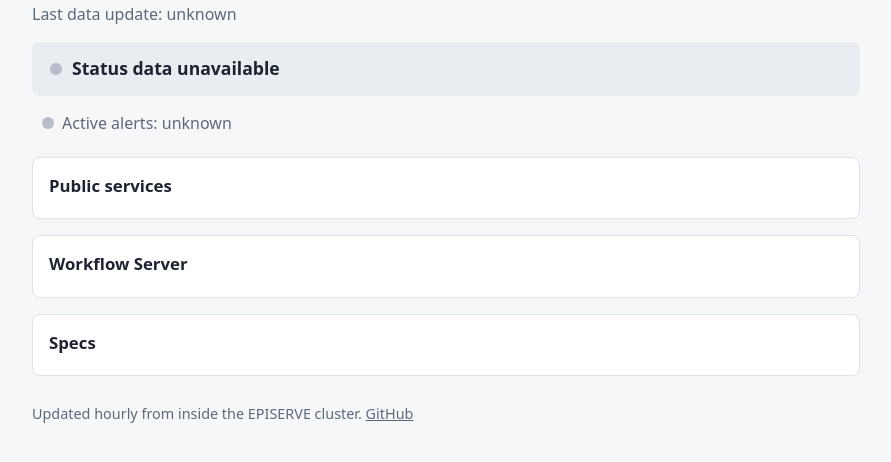
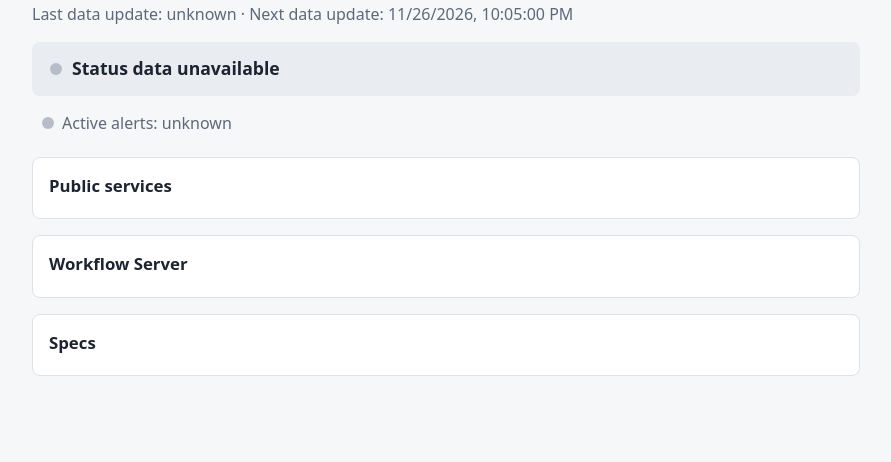
Before and after one commit to The-EPISERVE-Consortium/episerve-status, a website with bundled scripts: page index.html in a window 1280 px wide. Shown: the part 62-524 px from the top of the page, without its empty margins (194-1085 px from the left). Built offline with nearby package versions, Linux system fonts and the light colour scheme; no server answers.

Commit message:
Show the next data update; remove the footer

```diff
--- a/index.css
+++ b/index.css
@@ -63,9 +63,9 @@ section h2 { margin-top: 12px; }
 .spectable tbody th { font-weight: 600; white-space: nowrap; }
 .speccell { display: inline-flex; align-items: flex-start; gap: 6px; min-width: 10rem; }
 .speccell .dot { margin-top: 3px; }
-footer { margin-top: 28px; color: var(--muted); font-size: .9rem; }
-footer a { color: inherit; }
 @media (max-width: 600px) {
+  .updated .sep { display: none; }
+  .updated .part { display: block; }
   .row { grid-template-columns: 1fr auto; }
   .row .bar { grid-column: 1 / -1; }
   .rowdetail { grid-column: 1 / -1; margin-top: 0; }
@@ -77,3 +77,4 @@ footer a { color: inherit; }
   .spectable td::before { content: attr(data-label); flex: none; width: 6rem; color: var(--muted); font-size: .85rem; padding-top: 1px; }
   .speccell { min-width: 0; }
 }
+.updated .part { white-space: nowrap; }
--- a/index.html
+++ b/index.html
@@ -21,10 +21,6 @@
   </section>
   <section><h2>Specs</h2><div id="specs" class="specs"></div></section>
   <noscript><p>This page needs JavaScript to show the status.</p></noscript>
-  <footer>
-    <p>Updated hourly from inside the EPISERVE cluster.
-    <a href="https://github.com/The-EPISERVE-Consortium/episerve-status">GitHub</a></p>
-  </footer>
 </main>
 <script type="module" src="index.js"></script>
 </body>
--- a/index.js
+++ b/index.js
@@ -1,4 +1,4 @@
-import { banner, alertsLine, lastDays, barSummary, dayLabel, specCells, componentsStatus, flowsSummary } from "./render.js";
+import { banner, alertsLine, lastDays, barSummary, dayLabel, specCells, componentsStatus, flowsSummary, nextUpdate } from "./render.js";
 
 const RAW_URL =
   "https://raw.githubusercontent.com/The-EPISERVE-Consortium/episerve-status/data/status.json";
@@ -142,9 +142,13 @@ function render(status, now) {
 
   const up = document.getElementById("updated");
   up.className = b.level === "stale" ? "updated stale" : "updated";
-  up.textContent = "Last data update: ";
-  if (status && status.generated_at) up.append(when(status.generated_at, false));
-  else up.append("unknown");
+  up.replaceChildren();
+  const last = el("span", "part", "Last data update: ");
+  if (status && status.generated_at) last.append(when(status.generated_at, false));
+  else last.append("unknown");
+  const next = el("span", "part", "Next data update: ");
+  next.append(when(nextUpdate(now).toISOString(), false));
+  up.append(last, el("span", "sep", " \u00b7 "), next);
 
   const gen = status && status.generated_at ? new Date(status.generated_at) : null;
   lastCheck = gen && !Number.isNaN(gen.getTime()) &&
--- a/render.js
+++ b/render.js
@@ -160,3 +160,14 @@ export function flowsSummary(flows) {
     errors,
   };
 }
+
+// The CronJob runs at minute 5 of every hour (UTC); the next data update is the next such time.
+export const UPDATE_MINUTE = 5;
+
+export function nextUpdate(now) {
+  const t = new Date(now.getTime());
+  t.setUTCSeconds(0, 0);
+  t.setUTCMinutes(UPDATE_MINUTE);
+  if (t <= now) t.setUTCHours(t.getUTCHours() + 1);
+  return t;
+}
```
Also changed, not shown: tests/render.test.mjs (+7 -1 lines).
